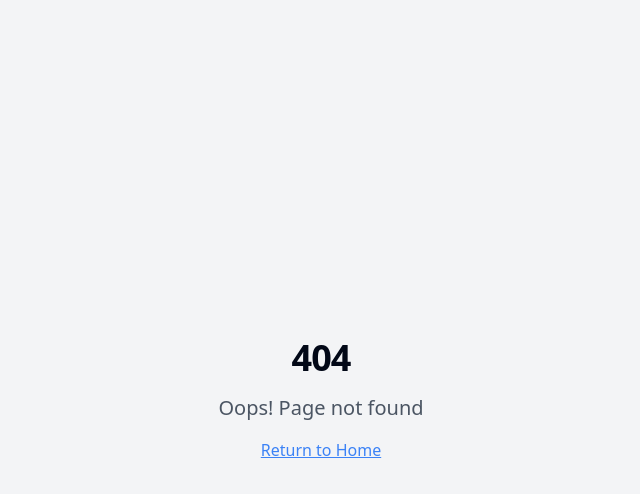
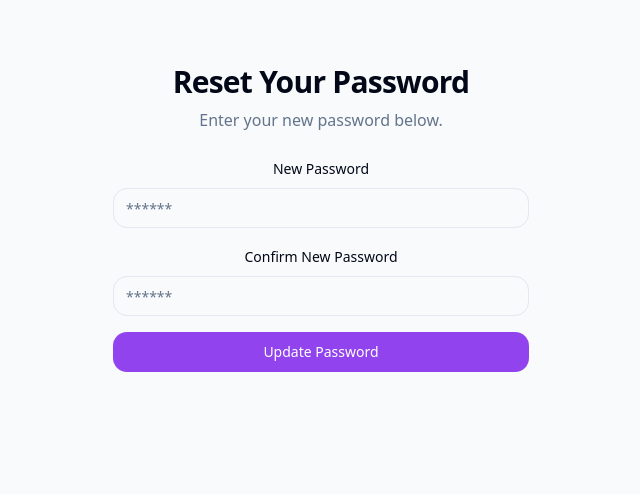
Before and after one commit to RujutaAsanikar/unplugandwin, a React (Vite) app: page /reset-password in a window 1280 px wide. Before the commit this address had no page. Shown: the top 494 px of the page, without its empty margins (319-959 px from the left). Built offline with nearby package versions, Linux system fonts and the light colour scheme.

Commit message:
Fix: Password reset email and link issues
Addresses issues with the password reset email not displaying content and the reset link not functioning correctly.

```diff
--- a/src/App.tsx
+++ b/src/App.tsx
@@ -1,45 +1,36 @@
 
-import { Toaster } from "@/components/ui/toaster";
-import { Toaster as Sonner } from "@/components/ui/sonner";
-import { TooltipProvider } from "@/components/ui/tooltip";
-import { QueryClient, QueryClientProvider } from "@tanstack/react-query";
-import { BrowserRouter, Routes, Route, Navigate } from "react-router-dom";
-import { motion, AnimatePresence } from "framer-motion";
-import { AuthProvider } from "@/lib/auth";
-import Index from "./pages/Index";
-import ChallengePage from "./pages/ChallengePage";
-import AdminPage from "./pages/AdminPage";
-import RewardsPage from "./pages/RewardsPage";
-import HomePage from "./pages/HomePage";
-import SurveyPage from "./pages/SurveyPage";
-import NotFound from "./pages/NotFound";
+import React from 'react';
+import { BrowserRouter as Router, Routes, Route } from 'react-router-dom';
+import { Toaster } from '@/components/ui/toaster';
+import Index from '@/pages/Index';
+import HomePage from '@/pages/HomePage';
+import ChallengePage from '@/pages/ChallengePage';
+import RewardsPage from '@/pages/RewardsPage';
+import SurveyPage from '@/pages/SurveyPage';
+import AdminPage from '@/pages/AdminPage';
+import NotFound from '@/pages/NotFound';
+import { AuthProvider } from '@/lib/auth/AuthProvider';
+import ResetPasswordPage from '@/pages/ResetPasswordPage';
+import './App.css';
 
-const queryClient = new QueryClient();
-
-const App = () => (
-  <QueryClientProvider client={queryClient}>
+function App() {
+  return (
     <AuthProvider>
-      <TooltipProvider>
-        <Toaster />
-        <Sonner />
-        <BrowserRouter>
-          <AnimatePresence mode="wait">
+      <Router>
         <Routes>
-              <Route path="/" element={<Navigate to="/home" replace />} />
+          <Route path="/" element={<Index />} />
           <Route path="/home" element={<HomePage />} />
-              <Route path="/dashboard" element={<Index />} />
-              <Route path="/challenges" element={<ChallengePage />} />
+          <Route path="/challenge" element={<ChallengePage />} />
           <Route path="/rewards" element={<RewardsPage />} />
+          <Route path="/survey" element={<SurveyPage />} />
           <Route path="/admin" element={<AdminPage />} />
-              <Route path="/survey" element={<SurveyPage />} />
-              {/* ADD ALL CUSTOM ROUTES ABOVE THE CATCH-ALL "*" ROUTE */}
+          <Route path="/reset-password" element={<ResetPasswordPage />} />
           <Route path="*" element={<NotFound />} />
         </Routes>
-          </AnimatePresence>
-        </BrowserRouter>
-      </TooltipProvider>
+      </Router>
+      <Toaster />
     </AuthProvider>
-  </QueryClientProvider>
   );
+}
 
 export default App;
--- a/src/lib/auth/utils/resetPassword.ts
+++ b/src/lib/auth/utils/resetPassword.ts
@@ -14,8 +14,13 @@ export async function resetPassword(email: string) {
     // Make sure we're using proper email formatting
     email = email.trim().toLowerCase();
 
+    // Get the base URL from the current window location
+    const baseUrl = window.location.origin;
+    const resetUrl = `${baseUrl}/reset-password`;
+    console.log("Using reset URL:", resetUrl);
+
     const { data, error } = await supabase.auth.resetPasswordForEmail(email, {
-      redirectTo: `${window.location.origin}/reset-password`,
+      redirectTo: resetUrl,
     });
 
     if (error) {
--- /dev/null
+++ b/src/pages/ResetPasswordPage.tsx
@@ -0,0 +1,153 @@
+
+import React, { useState, useEffect } from 'react';
+import { z } from 'zod';
+import { useForm } from 'react-hook-form';
+import { zodResolver } from '@hookform/resolvers/zod';
+import { Button } from '@/components/ui/button';
+import {
+  Form,
+  FormControl,
+  FormField,
+  FormItem,
+  FormLabel,
+  FormMessage,
+} from '@/components/ui/form';
+import { Input } from '@/components/ui/input';
+import { supabase } from '@/integrations/supabase/client';
+import { Loader2 } from 'lucide-react';
+import { useToast } from '@/hooks/use-toast';
+import { useNavigate } from 'react-router-dom';
+
+const formSchema = z.object({
+  password: z.string().min(6, { message: 'Password must be at least 6 characters' }),
+  confirmPassword: z.string().min(6, { message: 'Password must be at least 6 characters' }),
+}).refine((data) => data.password === data.confirmPassword, {
+  message: "Passwords don't match",
+  path: ['confirmPassword'],
+});
+
+const ResetPasswordPage: React.FC = () => {
+  const { toast } = useToast();
+  const navigate = useNavigate();
+  const [isLoading, setIsLoading] = useState(false);
+  const [hasInitialized, setHasInitialized] = useState(false);
+
+  const form = useForm<z.infer<typeof formSchema>>({
+    resolver: zodResolver(formSchema),
+    defaultValues: {
+      password: '',
+      confirmPassword: '',
+    },
+  });
+
+  useEffect(() => {
+    // Check if we have a hash in the URL, which is needed for password reset
+    const hash = window.location.hash;
+    if (!hash) {
+      toast({
+        title: "Invalid reset link",
+        description: "This password reset link appears to be invalid or has expired.",
+        variant: "destructive",
+      });
+    }
+
+    setHasInitialized(true);
+  }, [toast]);
+
+  const onSubmit = async (values: z.infer<typeof formSchema>) => {
+    try {
+      setIsLoading(true);
+
+      const { error } = await supabase.auth.updateUser({
+        password: values.password
+      });
+
+      if (error) {
+        throw error;
+      }
+
+      toast({
+        title: "Password updated",
+        description: "Your password has been updated successfully. You can now log in with your new password.",
+      });
+
+      // Redirect to login page after successful password reset
+      setTimeout(() => {
+        navigate('/');
+      }, 2000);
+    } catch (error) {
+      console.error("Error updating password:", error);
+
+      toast({
+        title: "Error updating password",
+        description: error.message || "An error occurred while updating your password. Please try again.",
+        variant: "destructive",
+      });
+    } finally {
+      setIsLoading(false);
+    }
+  };
+
+  if (!hasInitialized) {
+    return (
+      <div className="flex justify-center items-center min-h-screen">
+        <Loader2 className="h-8 w-8 animate-spin text-primary" />
+      </div>
+    );
+  }
+
+  return (
+    <div className="container max-w-md mx-auto px-4 py-8">
+      <div className="space-y-6">
+        <div className="space-y-2 text-center">
+          <h1 className="text-3xl font-bold">Reset Your Password</h1>
+          <p className="text-muted-foreground">Enter your new password below.</p>
+        </div>
+
+        <Form {...form}>
+          <form onSubmit={form.handleSubmit(onSubmit)} className="space-y-4">
+            <FormField
+              control={form.control}
+              name="password"
+              render={({ field }) => (
+                <FormItem>
+                  <FormLabel>New Password</FormLabel>
+                  <FormControl>
+                    <Input type="password" placeholder="******" {...field} />
+                  </FormControl>
+                  <FormMessage />
+                </FormItem>
+              )}
+            />
+
+            <FormField
+              control={form.control}
+              name="confirmPassword"
+              render={({ field }) => (
+                <FormItem>
+                  <FormLabel>Confirm New Password</FormLabel>
+                  <FormControl>
+                    <Input type="password" placeholder="******" {...field} />
+                  </FormControl>
+                  <FormMessage />
+                </FormItem>
+              )}
+            />
+
+            <Button type="submit" className="w-full" disabled={isLoading}>
+              {isLoading ? (
+                <>
+                  <Loader2 className="mr-2 h-4 w-4 animate-spin" /> Updating Password...
+                </>
+              ) : (
+                'Update Password'
+              )}
+            </Button>
+          </form>
+        </Form>
+      </div>
+    </div>
+  );
+};
+
+export default ResetPasswordPage;
```
Lines whose indentation alone changed are shown as unchanged.
